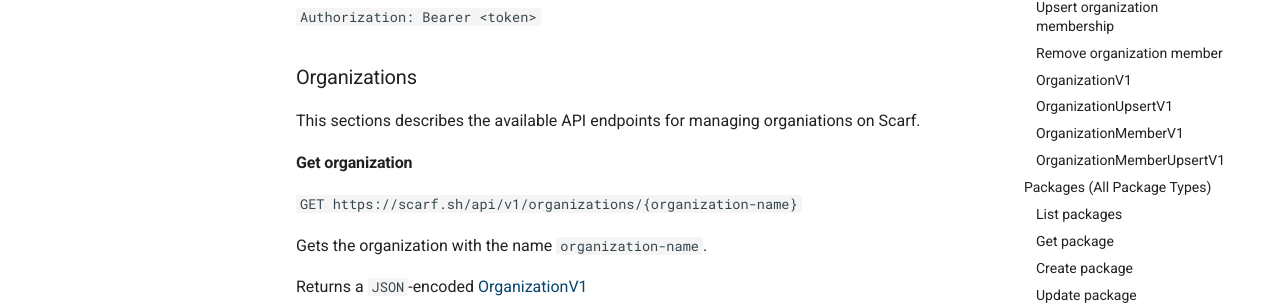
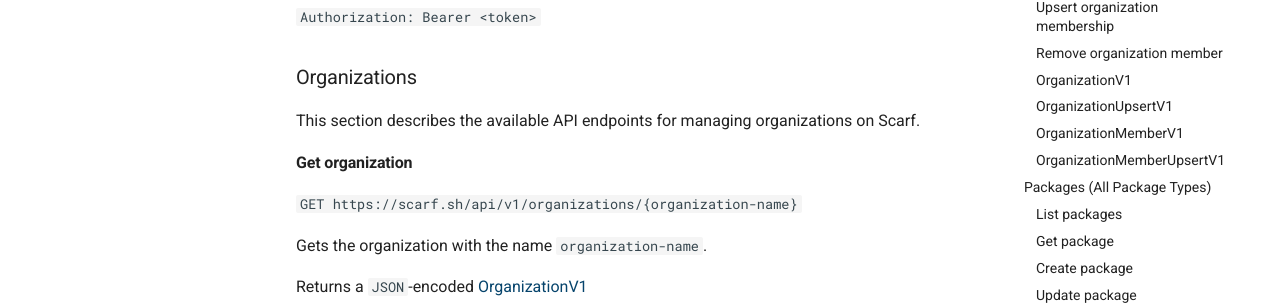
Before and after one commit to scarf-sh/docs, an MkDocs documentation site: the page built from docs/api.md, in a window 1280 px wide and 900 px high. Shown: the part 346-651 px from the top of the window. Built offline with MkDocs 1.6.1 and Material for MkDocs 9.7.7, drawn with Linux system fonts in a browser that asks for light colours; comment, search, counter and statistics services are not loaded.

Commit message:
Update docs/api.md
Co-authored-by: Avi Press <avipress@gmail.com>

```diff
--- a/docs/api.md
+++ b/docs/api.md
@@ -8,7 +8,7 @@
 
 ### Organizations
 
-This sections describes the available API endpoints for managing organiations on Scarf.
+This section describes the available API endpoints for managing organizations on Scarf.
 
 #### Get organization
 `GET https://scarf.sh/api/v1/organizations/{organization-name}`
```
